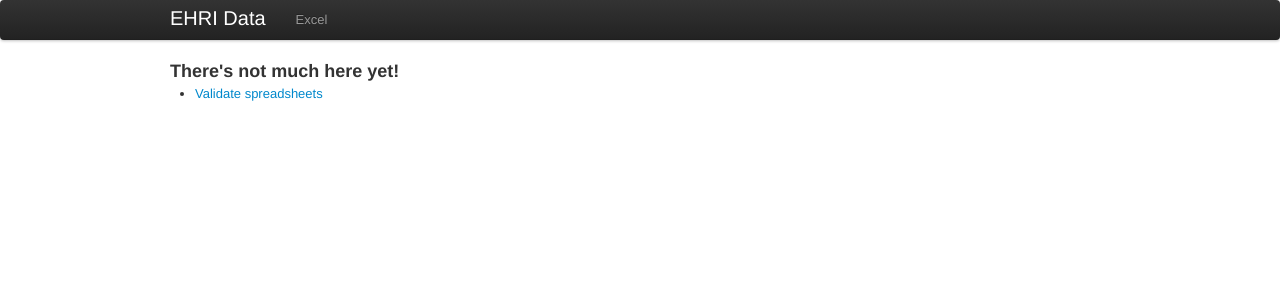
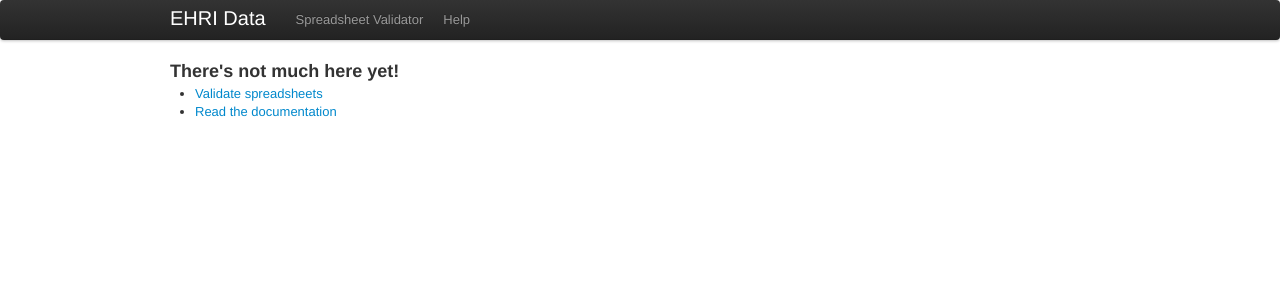
Before and after one commit to mikesname/ehri-importer, a Django app: page / in a window 1280 px wide. Shown: the top 300 px of the page. Run offline with Django 3.2, Linux system fonts and the light colour scheme; some libraries are stand-ins or nearby versions.

Commit message:
Update home template

```diff
--- a/ehriimporter/templates/home.html
+++ b/ehriimporter/templates/home.html
@@ -1,18 +1,13 @@
 {% extends "site_base.html" %}
 
 {% load i18n %}
-
-{% block nav %}
-    <ul class="nav">{% spaceless %}
-        <li id="tab_xls"><a href="{% url xls_validate %}">{% trans "Excel" %}</a></li>
-    {% endspaceless %}</ul>
-{% endblock %}
 
 {% block body %}
 
     <h3>There's not much here yet!</h3>
     <ul >
         <li><a href="{% url xls_validate %}">Validate spreadsheets</a></li>
+        <li><a href="{% url xls_help %}">Read the documentation</a></li>
     </ul>
 
 {% endblock %}
```
